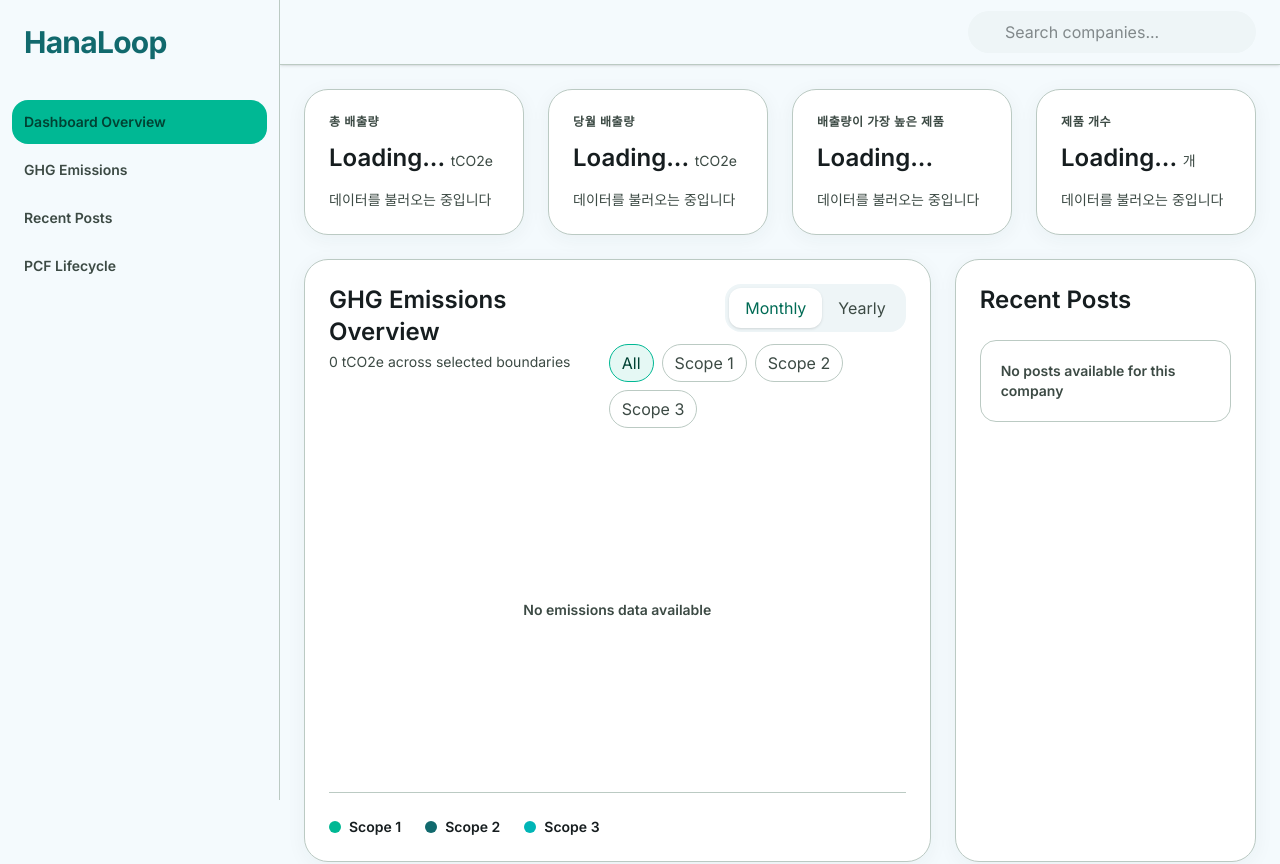
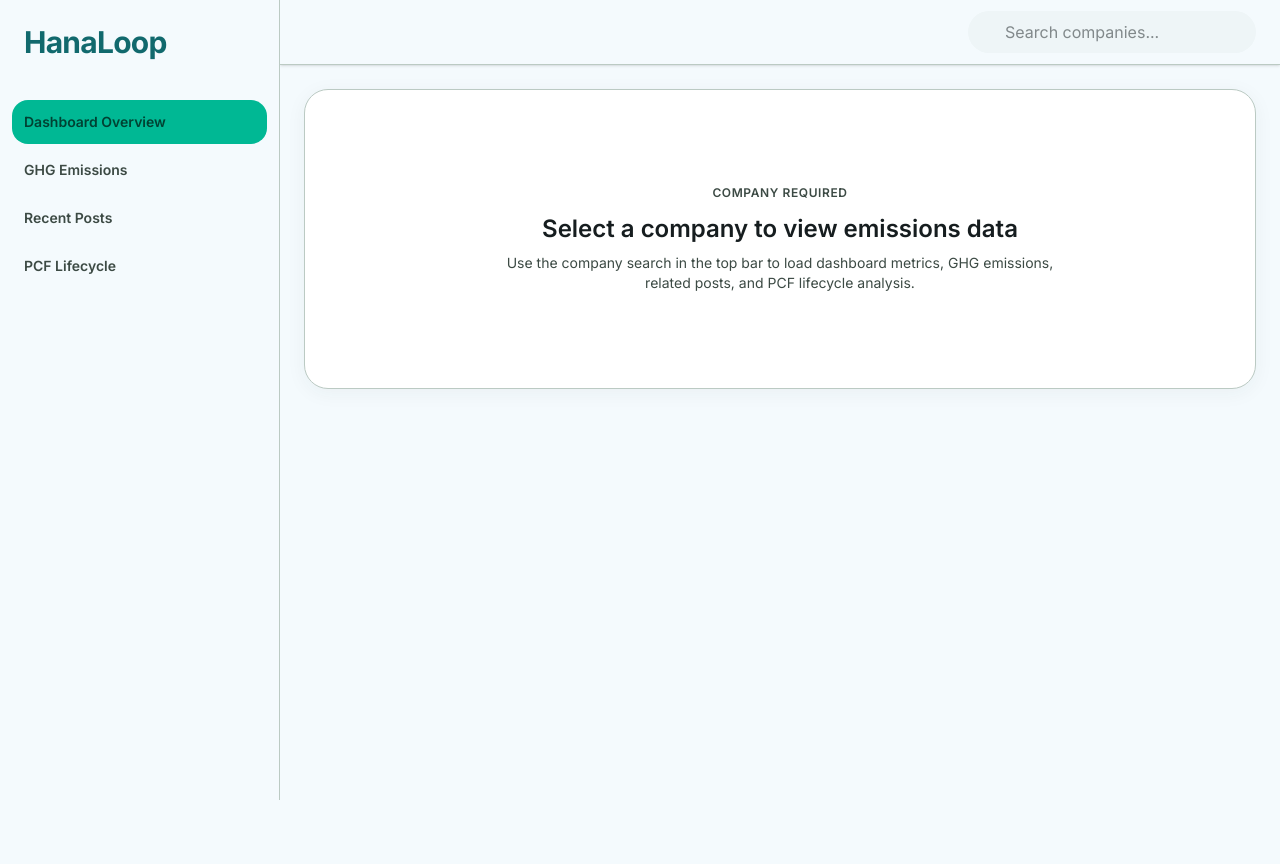
Before and after one commit to xode114kr1/hanaloop-demo, a Next.js app: page / in a window 1280 px wide. Shown: the top 864 px of the page. After the commit the page ends 800 px from the top, so only its background shows below. Built offline with nearby package versions, Linux system fonts and the light colour scheme.

Commit message:
feat: 회사 미선택 안내 화면 추가
- companyId가 없으면 대시보드 카드 대신 empty state 표시

- 회사 검색을 통해 데이터를 불러오도록 안내

```diff
--- a/src/app/(dashboard)/page.tsx
+++ b/src/app/(dashboard)/page.tsx
@@ -11,6 +11,21 @@ import { mockProducts } from "@/mocks/products";
 type DashboardPageProps = {
   searchParams: Promise<{ companyId?: string | string[] }>;
 };
+
+function CompanyEmptyState() {
+  return (
+    <section className="dashboard-card flex min-h-75 flex-col items-center justify-center p-(--space-lg) text-center">
+      <span className="dashboard-card-header">Company Required</span>
+      <h2 className="mt-3 text-2xl font-semibold text-(--on-surface)">
+        Select a company to view emissions data
+      </h2>
+      <p className="mt-2 max-w-xl text-sm text-(--on-surface-variant)">
+        Use the company search in the top bar to load dashboard metrics, GHG
+        emissions, related posts, and PCF lifecycle analysis.
+      </p>
+    </section>
+  );
+}
 
 export default async function DashboardPage({
   searchParams,
@@ -43,6 +58,8 @@ export default async function DashboardPage({
         />
 
         <div className="container mx-auto space-y-6 p-4 md:p-(--space-gutter)">
+          {hasSelectedCompany ? (
+            <>
               <section className="scroll-mt-24" id="dashboard-overview">
                 <MetricsGrid companyId={selectedCompanyId} />
               </section>
@@ -53,8 +70,15 @@ export default async function DashboardPage({
               </section>
 
               <section className="scroll-mt-24" id="pcf-lifecycle">
-            <LifecycleSection productPcfs={productPcfs} products={products} />
+                <LifecycleSection
+                  productPcfs={productPcfs}
+                  products={products}
+                />
               </section>
+            </>
+          ) : (
+            <CompanyEmptyState />
+          )}
         </div>
       </div>
     </main>
```
Lines whose indentation alone changed are shown as unchanged.
